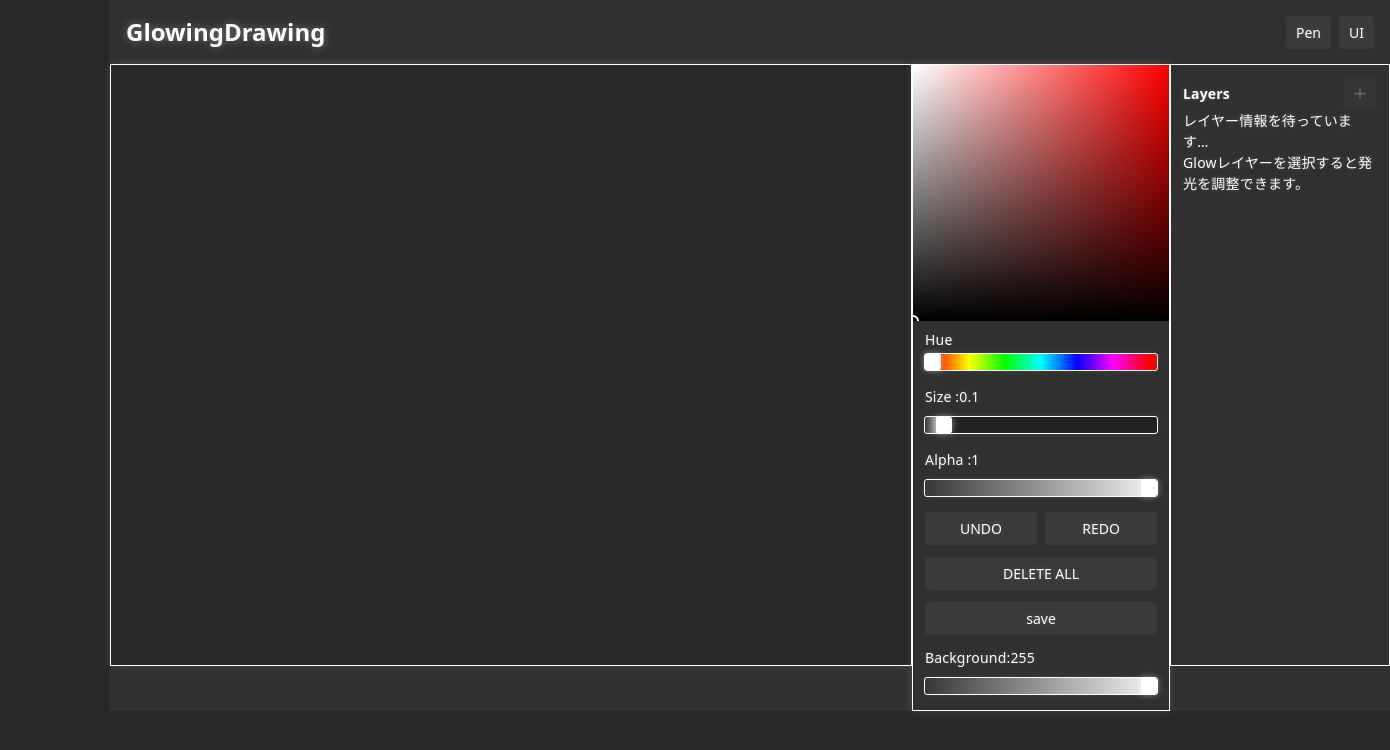
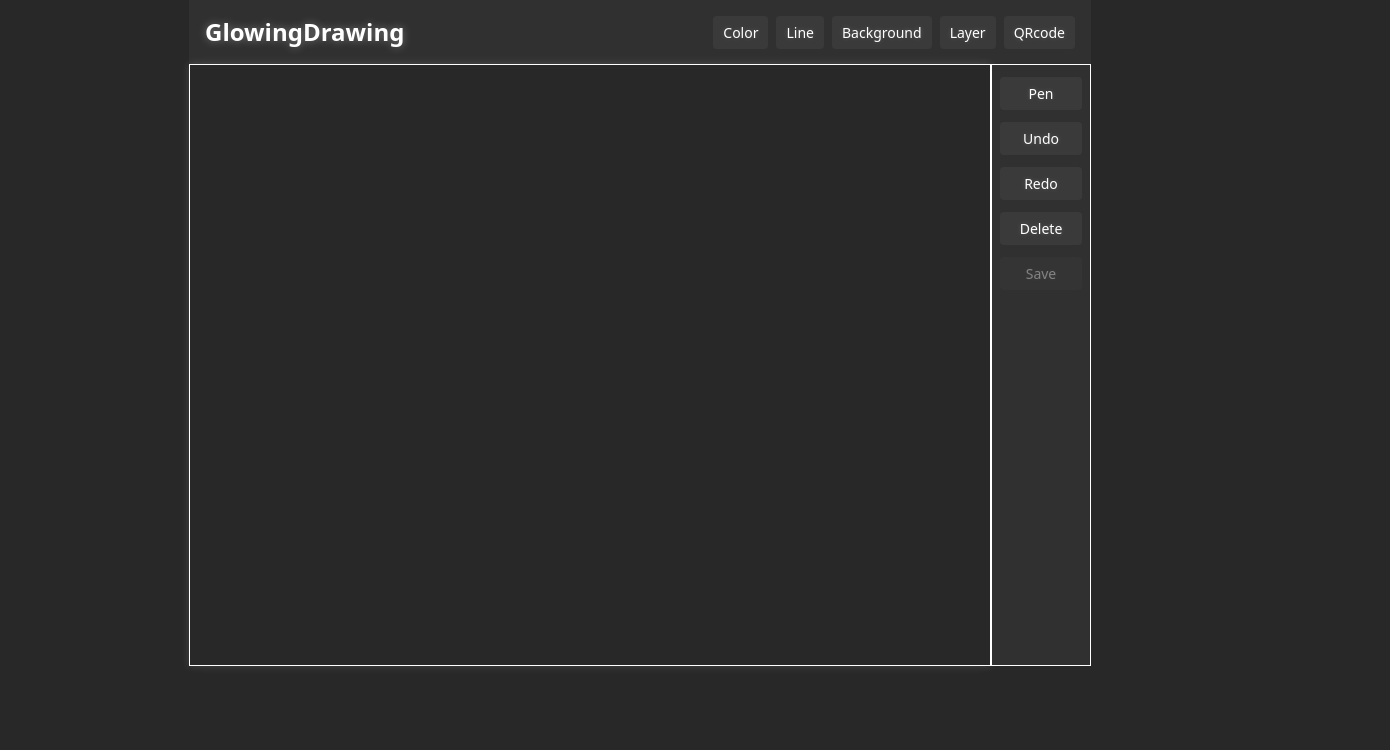
Before and after one commit to ing-0701/GlowingDrawingForWEB, a React (Vite) app in the folder frontend/: page / in a window 1280 px wide. Shown: the top 750 px of the page, 1390 px wide, since content can reach past the window. Built offline with nearby package versions, Linux system fonts and the light colour scheme.

Commit message:
UI整理

```diff
--- a/frontend/src/components/ColorPicker.tsx
+++ b/frontend/src/components/ColorPicker.tsx
@@ -6,6 +6,7 @@ import type { PointerEvent } from 'react'
 //親側にある色設定の関数をこちらからコールバック関数として使うことができる
 type Props = {
     onChange: (color: number) => void
+    initialHsv?: Hsv
 }
 
 type Hsv = {
@@ -61,13 +62,15 @@ function toRgbNumber({ hue, saturation, value }: Hsv) {
     return (red << 16) | (green << 8) | blue
 }
 
-export default function ColorPicker({ onChange }: Props) {
-    // 初期色は、現在のoFと同じ黒
-    const [hsv, setHsv] = useState<Hsv>({
+export default function ColorPicker({
+        onChange,
+    initialHsv = {
         hue: 0,
         saturation: 0,
         value: 0,
-    })
+    },
+}: Props) {
+    const [hsv, setHsv] = useState<Hsv>(initialHsv)
 
     function updateColor(next: Hsv) {
         setHsv(next)
--- a/frontend/src/components/ofViewer.css
+++ b/frontend/src/components/ofViewer.css
@@ -1,5 +1,6 @@
 .drawing-app {
-    width: 1280px;
+    width: max-content;
+    margin: 0 auto;
     text-align: left;
     font-size: 14px;
     line-height: 1.5;
@@ -47,6 +48,8 @@
     align-items: center;
     gap: 8px;
     margin-left: auto;
+    flex-wrap: wrap;
+    justify-content: flex-end;
 }
 
 /* 左にキャンバス、右にUI */
@@ -248,11 +251,6 @@
     outline-offset: 3px;
 }
 
-/* UIが非表示のとき、iframeを本文領域の中央へ配置する */
-.drawing-body--ui-hidden {
-    justify-content: center;
-}
-
 /* 既存のdisplay: flexより優先して右側UIを隠す */
 .drawing-sidebar[hidden] {
     display: none;
@@ -260,8 +258,10 @@
 
 /* 発光モードがオンのときのボタン */
 .drawing-app .drawing-glow-button[aria-pressed='true'] {
-    background: #eee; /* オンの背景：明るい灰色 */
-    color: #222; /* 明るい背景でも読みやすい暗い文字 */
+    background: #eee;
+    /* オンの背景：明るい灰色 */
+    color: #222;
+    /* 明るい背景でも読みやすい暗い文字 */
     text-shadow: none;
     box-shadow: 0 0 10px rgba(255, 255, 255, 0.4);
     /* オンのボタン周囲の光：不透明度40%の白 */
@@ -269,7 +269,8 @@
 
 /* オンの状態でマウスを重ねたとき */
 .drawing-app .drawing-glow-button[aria-pressed='true']:hover {
-    background: #fff; /* ホバー時の背景：白 */
+    background: #fff;
+    /* ホバー時の背景：白 */
     box-shadow: 0 0 12px rgba(255, 255, 255, 0.55);
     /* ホバー時の光：不透明度55%の白 */
 }
@@ -279,16 +280,22 @@
     /* グラデーション外側の左右8pxも、両端と同じ赤にする */
     background-color: #f00;
 
-    background-image: linear-gradient(
-        to right,
-        #f00 0%,          /* 赤：色相0° */
-        #ff0 16.666667%,  /* 黄：色相60° */
-        #0f0 33.333333%,  /* 緑：色相120° */
-        #0ff 50%,         /* シアン：色相180° */
-        #00f 66.666667%,  /* 青：色相240° */
-        #f0f 83.333333%,  /* マゼンタ：色相300° */
-        #f00 100%        /* 赤：色相360° */
-    );
+    background-image: linear-gradient(to right,
+            #f00 0%,
+            /* 赤：色相0° */
+            #ff0 16.666667%,
+            /* 黄：色相60° */
+            #0f0 33.333333%,
+            /* 緑：色相120° */
+            #0ff 50%,
+            /* シアン：色相180° */
+            #00f 66.666667%,
+            /* 青：色相240° */
+            #f0f 83.333333%,
+            /* マゼンタ：色相300° */
+            #f00 100%
+            /* 赤：色相360° */
+        );
 
     /* つまみ幅16pxを考慮し、色とつまみの中心位置を合わせる */
     background-size: calc(100% - 16px) 100%;
@@ -387,3 +394,91 @@
     padding-top: 12px;
     border-top: 1px solid #666;
 }
+
+/* Line内のボタンとスライダーを縦に並べる */
+#drawing-color-panel > strong {
+    display: block;
+    padding: 12px;
+}
+
+.drawing-line-panel > strong {
+    padding-top: 12px;
+}
+
+.drawing-line-panel {
+    display: flex;
+    flex-direction: column;
+    gap: 12px;
+}
+
+/* display: flexより優先して閉じる */
+.drawing-line-panel[hidden] {
+    display: none;
+}
+
+/* キャンバス右側の常設操作パネル */
+.drawing-button-panel {
+    display: flex;
+    flex-direction: column;
+    gap: 12px;
+
+    width: 100px;
+    flex: 0 0 100px;
+    min-height: 602px;
+    padding: 12px 8px;
+
+    border: 1px solid #fff;
+    background: var(--panel-bg);
+}
+
+.drawing-button-panel button:disabled {
+    opacity: 0.4;
+    cursor: default;
+}
+
+/* 保存結果を表示するパネル */
+.drawing-qr-panel {
+    display: flex;
+    flex-direction: column;
+    gap: 12px;
+
+    width: 240px;
+    flex: 0 0 240px;
+    min-height: 602px;
+    padding: 12px;
+
+    border: 1px solid #fff;
+    background: var(--panel-bg);
+}
+
+/* display: flexより優先して非表示にする */
+.drawing-qr-panel[hidden] {
+    display: none;
+}
+
+.drawing-background-panel {
+    display: flex;
+    flex-direction: column;
+    gap: 12px;
+
+    box-sizing: content-box;
+    width: 256px;
+    flex: 0 0 256px;
+    min-height: 600px;
+    padding: 0;
+
+    border: 1px solid #fff;
+    background: var(--panel-bg);
+}
+
+.drawing-background-panel > strong {
+    padding: 12px 12px 0;
+}
+
+.drawing-background-panel[hidden] {
+    display: none;
+}
+
+.drawing-controls[hidden] {
+    display: none;
+}
--- a/frontend/src/components/ofViewer.tsx
+++ b/frontend/src/components/ofViewer.tsx
@@ -43,7 +43,7 @@ type PaintLayerState = {
 }
 
 type PaintWindow = Window & {
-    paintBackgroundBrightness?: number
+    paintBackgroundColor?: number
     paintColor?: number
     paintPenSize?: number
     paintPenAlpha?: number
@@ -55,16 +55,20 @@ type PaintWindow = Window & {
 }
 
 export default function OfViewer() {
-    const [brightness, setBrightness] = useState(255)
+    const [backgroundColor, setBackgroundColor] = useState(0xffffff)
+    const [backgroundPanelOpen, setBackgroundPanelOpen] = useState(false)
     const [color, setColor] = useState(0)
     const [penSize, setPenSize] = useState(0.1)
     const [penAlpha, setPenAlpha] = useState(1)
     const [eraserSize, setEraserSize] = useState(0.1)
     const [eraserAlpha, setEraserAlpha] = useState(1)
     const [isPen, setIsPen] = useState(true)
-    const [showUi, setShowUi] = useState(true)
+    const [colorPanelOpen, setColorPanelOpen] = useState(false)
+    const [linePanelOpen, setLinePanelOpen] = useState(false)
+    const [layerPanelOpen, setLayerPanelOpen] = useState(false)
     const [layerState, setLayerState] = useState<PaintLayerState | null>(null)
     const [layerMenuOpen, setLayerMenuOpen] = useState(false)
+    const [qrPanelOpen, setQrPanelOpen] = useState(false)
 
     const iframeRef = useRef<HTMLIFrameElement>(null)
     const draggedLayerIdRef = useRef<number | null>(null)
@@ -107,11 +111,11 @@ export default function OfViewer() {
         }
     }, [videoUrl])
 
-    function sendBrightness(value: number) {
+    function sendBackgroundColor(value: number) {
         const paintWindow = iframeRef.current?.contentWindow
 
         if (paintWindow) {
-            (paintWindow as PaintWindow).paintBackgroundBrightness = value
+            (paintWindow as PaintWindow).paintBackgroundColor = value
         }
     }
 
@@ -352,6 +356,77 @@ export default function OfViewer() {
 
                 <div className='drawing-header-actions'>
                     <button
+                        type='button'
+                        aria-expanded={colorPanelOpen}
+                        aria-controls='drawing-color-panel'
+                        onClick={() => setColorPanelOpen((open) => !open)}
+                    >
+                        Color
+                    </button>
+
+                    <button
+                        type='button'
+                        aria-expanded={linePanelOpen}
+                        aria-controls='drawing-line-panel'
+                        onClick={() => setLinePanelOpen((open) => !open)}
+                    >
+                        Line
+                    </button>
+
+                    <button
+                        type="button"
+                        aria-expanded={backgroundPanelOpen}
+                        aria-controls="drawing-background-panel"
+                        onClick={() => setBackgroundPanelOpen((open) => !open)}
+                    >
+                        Background
+                    </button>
+
+                    <button
+                        type="button"
+                        aria-expanded={layerPanelOpen}
+                        aria-controls="drawing-layer-panel"
+                        onClick={() => setLayerPanelOpen((open) => !open)}
+                    >
+                        Layer
+                    </button>
+
+                    <button
+                        type='button'
+                        aria-expanded={qrPanelOpen}
+                        aria-controls='drawing-qr-panel'
+                        onClick={() => setQrPanelOpen((open) => !open)}
+                    >
+                        QRcode
+                    </button>
+                </div>
+            </header>
+
+            <div className='drawing-body'>
+                <iframe
+                    className='drawing-frame'
+                    ref={iframeRef}
+                    title="openFrameworksのペイント画面"
+                    src="/engine/index.html"
+                    width={800}
+                    height={600}
+                    allowFullScreen
+                    onLoad={() => {
+                        sendBackgroundColor(backgroundColor);
+                        sendColor(color);
+                        sendPenSize(penSize);
+                        sendPenAlpha(penAlpha);
+                        sendEraserSize(eraserSize);
+                        sendEraserAlpha(eraserAlpha);
+                        sendPenMode(isPen);
+                    }}
+                />
+
+                <aside
+                    className='drawing-button-panel'
+                    aria-label='描画操作'
+                >
+                    <button
                         type="button"
                         title={
                             isPen
@@ -369,52 +444,68 @@ export default function OfViewer() {
 
                     <button
                         type='button'
-                        aria-expanded={showUi}
-                        aria-controls='drawing-sidebar drawing-layer-panel'
-                        title={showUi ? 'UIを非表示にする' : 'UIを表示する'}
-                        onClick={() => {
-                            setShowUi((current) => !current)
-                        }}
+                        onClick={() => sendCommand('undo')}
                     >
-                        UI
+                        Undo
                     </button>
-                </div>
-            </header>
 
-            <div className={showUi ? 'drawing-body' : 'drawing-body drawing-body--ui-hidden'}>
-                <iframe
-                    className='drawing-frame'
-                    ref={iframeRef}
-                    title="openFrameworksのペイント画面"
-                    src="/engine/index.html"
-                    width={800}
-                    height={600}
-                    allowFullScreen
-                    onLoad={() => {
-                        sendBrightness(brightness);
-                        sendColor(color);
-                        sendPenSize(penSize);
-                        sendPenAlpha(penAlpha);
-                        sendEraserSize(eraserSize);
-                        sendEraserAlpha(eraserAlpha);
-                        sendPenMode(isPen);
-                    }}
-                />
+                    <button
+                        type='button'
+                        onClick={() => sendCommand('redo')}
+                    >
+                        Redo
+                    </button>
+
+                    <button
+                        type='button'
+                        onClick={() => sendCommand('deleteAll')}
+                    >
+                        Delete
+                    </button>
+
+                    <button
+                        type='button'
+                        onClick={() => void saveVideo()}
+                        disabled={isRecording || !layerState}
+                    >
+                        {isUploading
+                            ? '送信中…'
+                            : isRecording
+                                ? '録画中…'
+                                : 'Save'}
+                    </button>
+                </aside>
 
                 <aside
                     id='drawing-sidebar'
                     className='drawing-sidebar'
                     aria-label='描画設定'
-                    hidden={!showUi}
+                    hidden={!colorPanelOpen && !linePanelOpen}
+
                 >
+                    <div
+                        id='drawing-color-panel'
+                        hidden={!colorPanelOpen}
+                    >
+                        <strong>Color</strong>
                         <ColorPicker
                             onChange={(nextColor) => {
                                 setColor(nextColor)
                                 sendColor(nextColor)
                             }}
                         />
+                    </div>
 
-                    <div className='drawing-controls'>
+                    <div
+                        className='drawing-controls'
+                        hidden={!linePanelOpen}
+                    >
+                        <div
+                            id="drawing-line-panel"
+                            className="drawing-line-panel"
+                            hidden={!linePanelOpen}
+                        >
+                            <strong>Line</strong>
                             <label className='drawing-field'>
                                 <span>
                                     Size
@@ -466,96 +557,38 @@ export default function OfViewer() {
                                     }}
                                 />
                             </label>
-
-                        <div className='drawing-history'>
-                            <button type="button" onClick={() => sendCommand('undo')}>
-                                UNDO
-                            </button>
-
-                            <button type="button" onClick={() => sendCommand('redo')}>
-                                REDO
-                            </button>
                         </div>
 
-                        <button type="button" onClick={() => sendCommand('deleteAll')}>
-                            DELETE ALL
-                        </button>
+                    </div>
+                </aside>
+                <aside
+                    id="drawing-background-panel"
+                    className="drawing-background-panel"
+                    aria-label="背景色"
+                    hidden={!backgroundPanelOpen}
+                >
+                    <strong>Background</strong>
 
-                        <button
-                            type='button'
-                            onClick={() => void saveVideo()}
-                            disabled={isRecording || !layerState}
-                        >
-                            {isUploading
-                                ? '送信中…'
-                                : isRecording
-                                    ? '録画中…'
-                                    : 'save'}
-                        </button>
-
-                        {recordingError && (
-                            <p role='alert'>{recordingError}</p>
-                        )}
-
-                        {videoUrl && (
-                            <a href={videoUrl} download="painting.webm">
-                                この端末に動画を保存
-                            </a>
-                        )}
-
-                        {downloadUrl && (
-                            <div>
-                                <p>
-                                    保存が完了しました。
-                                    スマホでQRコードを読み取ってください。
-                                </p>
-
-                                <QRCodeSVG
-                                    value={downloadUrl}
-                                    size={200}
-                                    marginSize={4}
-                                    bgColor="#ffffff"
-                                    fgColor="#000000"
-                                    title="作品動画のダウンロード"
-                                />
-
-                                <p>
-                                    <a href={downloadUrl}>
-                                        動画をダウンロード
-                                    </a>
-                                </p>
-                            </div>
-                        )}
-
-                        <label className='drawing-field'>
-                            <span>
-                                Background:{brightness}
-                            </span>
-
-                            <input
-                                type="range"
-                                min={0}
-                                max={255}
-                                step={1}
-                                value={brightness}
-                                style={rangeStyle(brightness, 0, 255)}
-                                onChange={(event) => {
-                                    const value = event.currentTarget.valueAsNumber
-                                    setBrightness(value)
-                                    sendBrightness(value)
+                    <ColorPicker
+                        initialHsv={{
+                            hue: 0,
+                            saturation: 0,
+                            value: 1,
+                        }}
+                        onChange={(nextColor) => {
+                            setBackgroundColor(nextColor)
+                            sendBackgroundColor(nextColor)
                         }}
                     />
-                        </label>
-                    </div>
                 </aside>
                 <aside
                     id="drawing-layer-panel"
                     className="drawing-layer-panel"
                     aria-label="レイヤー"
-                    hidden={!showUi}
+                    hidden={!layerPanelOpen}
                 >
                     <div className='drawing-layer-heading'>
-                        <strong>Layers</strong>
+                        <strong>Layer</strong>
 
                         <button
                             type='button'
@@ -744,6 +777,58 @@ export default function OfViewer() {
 
                     )}
                 </aside>
+
+                <aside
+                    id='drawing-qr-panel'
+                    className='drawing-qr-panel'
+                    aria-label='保存結果'
+                    hidden={!qrPanelOpen}
+                >
+                    <strong>QRcode</strong>
+
+                    {isRecording && (
+                        <p>
+                            {isUploading
+                                ? '動画を送信・変換しています…'
+                                : '録画しています…'}
+                        </p>
+                    )}
+
+                    {!isRecording &&
+                        !videoUrl &&
+                        !downloadUrl &&
+                        !recordingError && (
+                            <p>まだ保存されていません</p>
+                        )}
+
+                    {recordingError && (
+                        <p role="alert">{recordingError}</p>
+                    )}
+
+                    {videoUrl && (
+                        <a href={videoUrl} download="painting.webm">
+                            この端末に動画を保存
+                        </a>
+                    )}
+
+                    {downloadUrl && (
+                        <>
+                            <p>
+                                保存が完了しました。
+                                スマホでQRコードを読み取ってください。
+                            </p>
+
+                            <QRCodeSVG
+                                value={downloadUrl}
+                                size={200}
+                                marginSize={4}
+                                bgColor="#ffffff"
+                                fgColor="#000000"
+                                title="作品動画のダウンロード"
+                            />
+                        </>
+                    )}
+                </aside>
             </div>
         </section>
     )
--- a/frontend/src/index.css
+++ b/frontend/src/index.css
@@ -31,15 +31,10 @@
 }
 
 #root {
-  width: 1060px;
-  max-width: 100%;
-  margin: 0 auto;
-  text-align: center;
-  border-inline: none;
-  min-height: 100svh;
-  display: flex;
-  flex-direction: column;
-  box-sizing: border-box;
+    width: 100%;
+    min-height: 100svh;
+    box-sizing: border-box;
+    overflow-x: auto;
 }
 
 body {
```
Also changed, not shown: 1 other file (tests, documents, lock files or other folders). Lines whose indentation alone changed are shown as unchanged.
